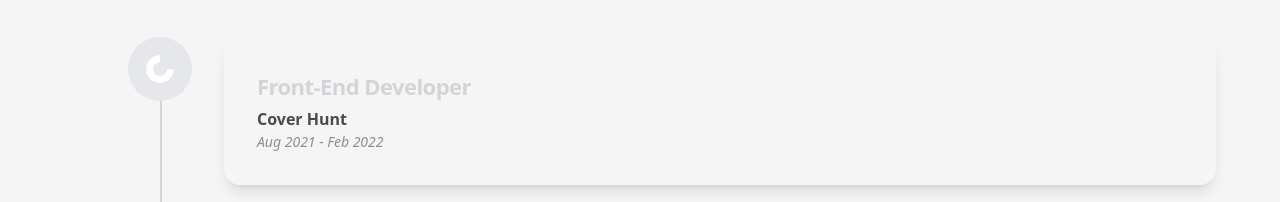
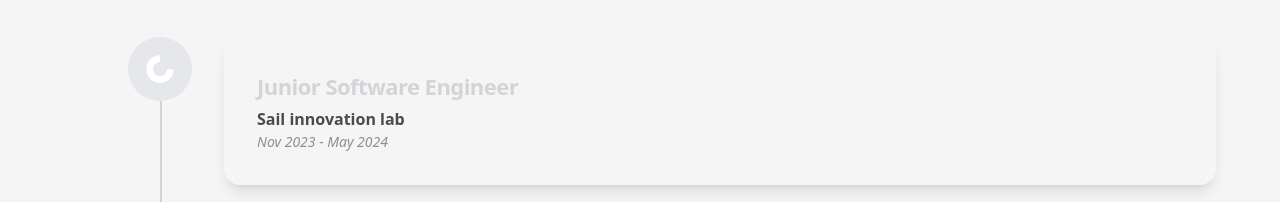
Before and after one commit to alliso90/allison, a Next.js app: page / in a window 1280 px wide. Shown: the part 2521-2723 px from the top of the page. Built offline with nearby package versions, Linux system fonts and the light colour scheme.

Commit message:
Add files via upload

```diff
--- a/components/experience.tsx
+++ b/components/experience.tsx
@@ -4,7 +4,7 @@
 import { motion } from "framer-motion";
 import Image from "next/image";
 
-import { styles } from "../styles";
+import { styles } from "../styles/index";
 import { experiences } from "../constants";
 import { SectionWrapper } from "../hoc";
 import { download, downloadHover, resume } from "../assets";
--- a/components/footer.tsx
+++ b/components/footer.tsx
@@ -28,7 +28,7 @@
                 <div className="flex items-center space-x-6">
                     <motion.a
                         whileHover={{ y: -3, scale: 1.1 }}
-                        href="https://github.com/shaqdeff" // Assuming GitHub link, update if known
+                        href="https://github.com/alliso90" // Assuming GitHub link, update if known
                         target="_blank"
                         rel="noopener noreferrer"
                         className="p-3 bg-white/5 rounded-full hover:bg-white/10 transition-colors duration-300"
--- a/components/hero.tsx
+++ b/components/hero.tsx
@@ -141,7 +141,7 @@
                   src={shaq}
                   alt="Egba Allison"
                   fill
-                  className="object-cover object-center opacity-95"
+                  className="object-cover object-center opacity-95 grayscale"
                   sizes="(max-width: 768px) 45vw, 40vw"
                   priority
                   quality={100}
--- a/components/navbar.tsx
+++ b/components/navbar.tsx
@@ -4,7 +4,7 @@
 import Link from "next/link";
 import Image from "next/image";
 
-import { styles } from "../styles";
+import { styles } from "../styles/index";
 import { navLinks } from "../constants";
 import { close, menu, logo, logotext } from "../assets";
 
--- a/constants/index.ts
+++ b/constants/index.ts
@@ -27,6 +27,7 @@
   dcc,
   kelhel,
   microverse,
+  resume
 } from '../assets';
 
 export const navLinks = [
@@ -100,33 +101,33 @@
 
 const experiences = [
   {
-    title: 'Front-End Developer',
-    company_name: 'Cover Hunt',
+    title: 'Junior Software Engineer',
+    company_name: 'Sail innovation lab',
     icon: coverhunt,
     iconBg: '#333333',
-    date: 'Aug 2021 - Feb 2022',
+    date: 'Nov 2023 - May 2024',
   },
-  {
-    title: 'Mentor (Volunteer)',
-    company_name: 'Microverse',
-    icon: microverse,
-    iconBg: '#333333',
-    date: 'Mar 2022 - May 2022',
-  },
-  {
-    title: 'Junior Software Engineer',
-    company_name: 'Kelhel',
-    icon: kelhel,
-    iconBg: '#333333',
-    date: 'May 2022 - Oct 2022',
-  },
-  {
-    title: 'Full Stack Developer',
-    company_name: 'Diversity Cyber Council',
-    icon: dcc,
-    iconBg: '#333333',
-    date: 'Sep 2022 - Present',
-  },
+  // {
+  //   title: 'Mentor (Volunteer)',
+  //   company_name: 'Microverse',
+  //   icon: microverse,
+  //   iconBg: '#333333',
+  //   date: 'Mar 2022 - May 2022',
+  // },
+  // {
+  //   title: 'Junior Software Engineer',
+  //   company_name: 'Kelhel',
+  //   icon: kelhel,
+  //   iconBg: '#333333',
+  //   date: 'May 2022 - Oct 2022',
+  // },
+  // {
+  //   title: 'Full Stack Developer',
+  //   company_name: 'Diversity Cyber Council',
+  //   icon: dcc,
+  //   iconBg: '#333333',
+  //   date: 'Sep 2022 - Present',
+  // },
 ];
 
 const projects = [
```
